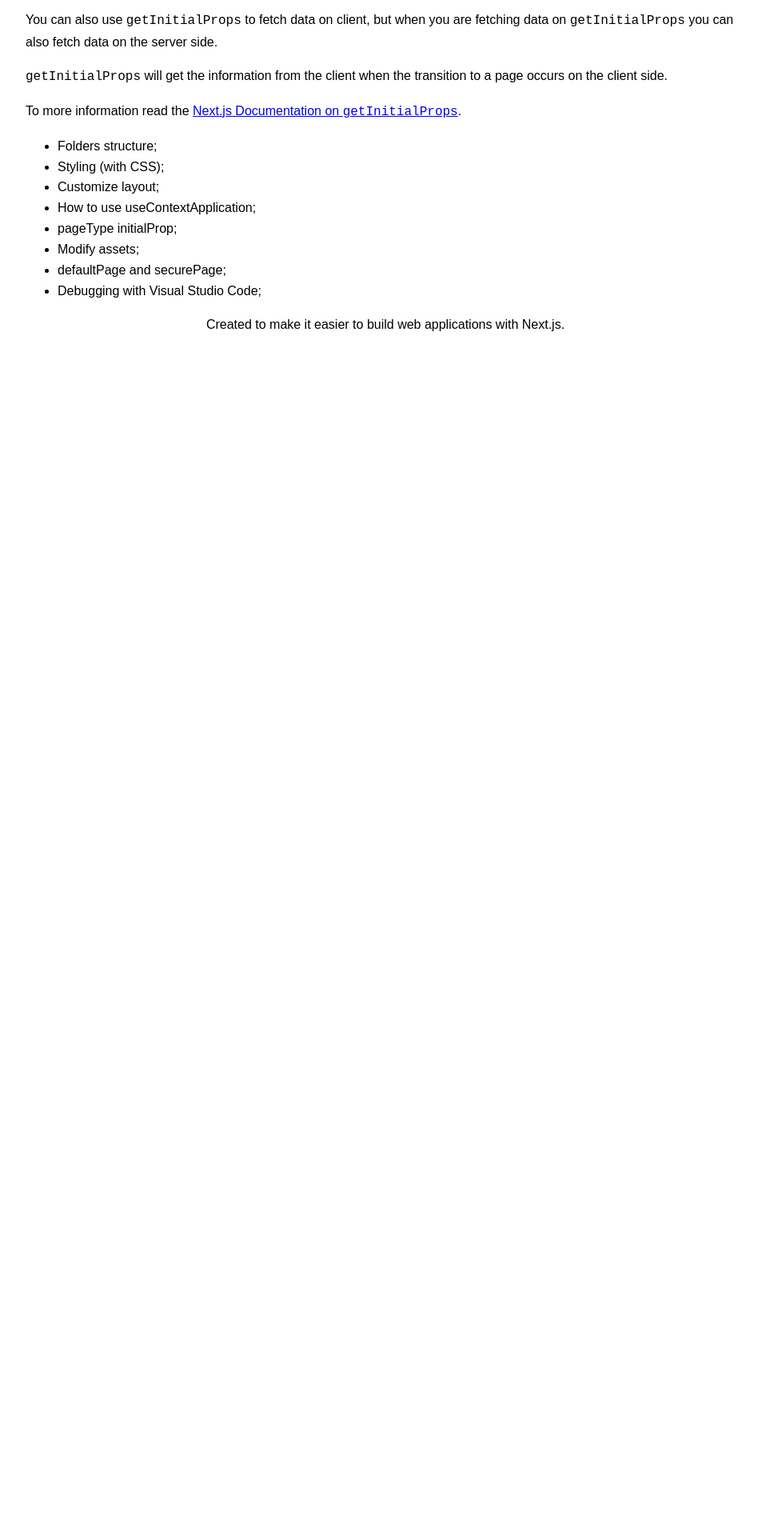
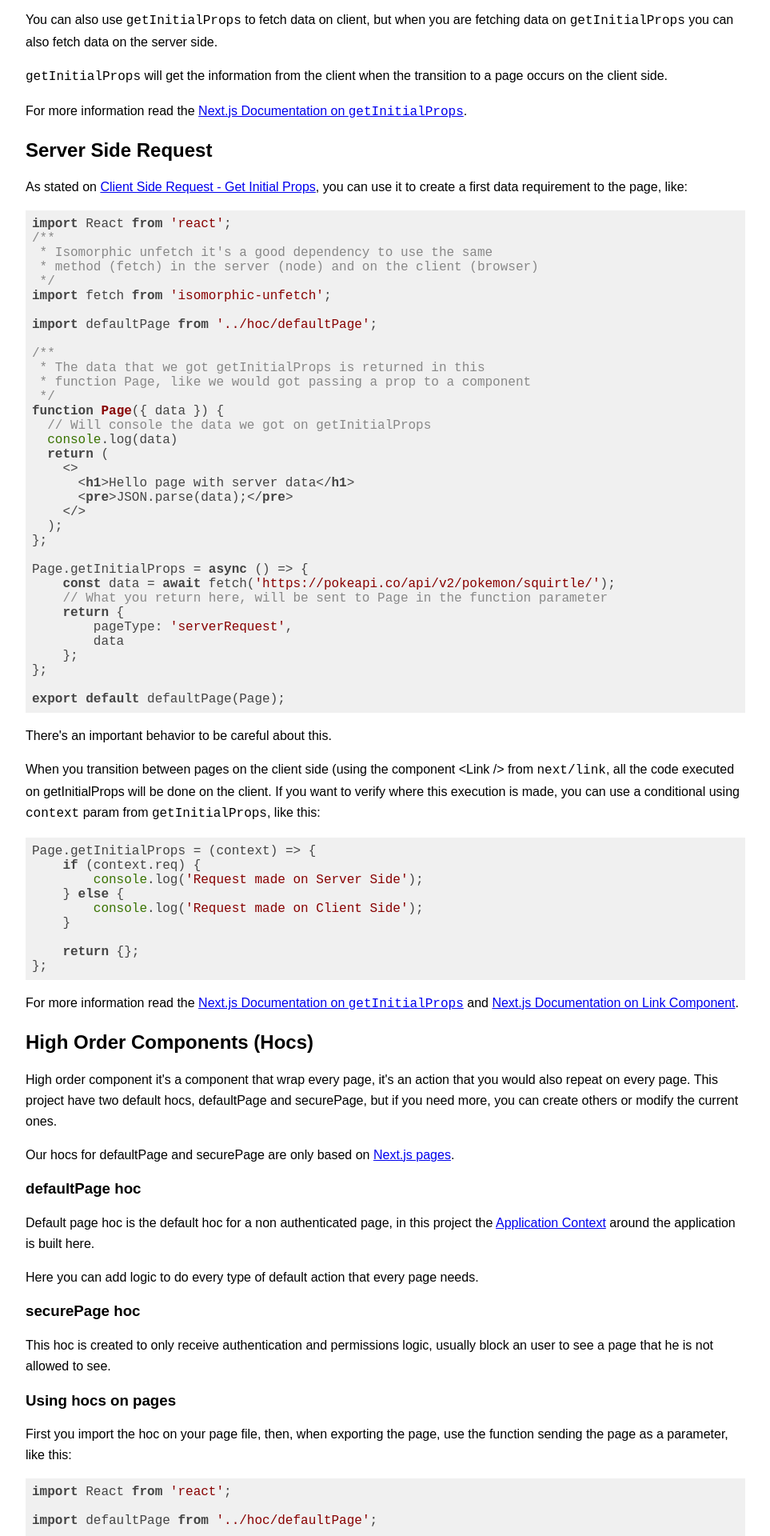
Before and after one commit to imaginamundo/nextjs-boilerplate, a Next.js app: page /how-it-works in a window 1280 px wide. Shown: the part 860-2780 px from the top of the page at 80% size, without its empty margins (158-1121 px from the left). Before the commit the page ends 1295 px from the top, so only its background shows below. Built offline with nearby package versions, Linux system fonts and the light colour scheme; no server answers.

Commit message:
Add more documentation on how it works

```diff
--- a/src/pages/how-it-works.tsx
+++ b/src/pages/how-it-works.tsx
@@ -8,10 +8,23 @@ import SEO from '../components/SEO';
 import Pokemon from '../components/Pokemon';
 
 function Page() {
-    const clientSideRequest = {
-        importHook:
-`import { useRequest } from '../hooks/request';`,
-        withHook:
+    return (
+        <Layout>
+            <SEO
+                title="Next.js Boilerplate How It Works"
+                description="How this project works."
+            />
+            <h1>How it Works (In progress…)</h1>
+
+            <h2 id="client-side-request">Client side request</h2>
+            <p>There is a hook in the folder <code>/src/hooks/request</code>.</p>
+            <p>To use it you can import the hook on your component.</p>
+            <SyntaxHighlighter language="javascript">
+                { `import { useRequest } from '../hooks/request';` }
+            </SyntaxHighlighter>
+            <p>You can only use it at the top level from a function, like:</p>
+            <SyntaxHighlighter language="javascript">
+{
 `import React from 'react';
 import { useRequest } from '../hooks/request';
 
@@ -27,42 +40,161 @@ function ComponentThatWillMakeAClientSideRequest() {
 };
 
 export default ComponentThatWillMakeAClientSideRequest;`
-    };
-
-    return (
-        <Layout>
-            <SEO
-                title="Next.js Boilerplate How It Works"
-                description="How this project works."
-            />
-            <h1>How it Works (In progress…)</h1>
-
-            <h2 id="client-side-request">Client side request</h2>
-            <p>There is a hook in the folder <code>/src/hooks/request</code>.</p>
-            <p>To use it you can import the hook on your component.</p>
-            <SyntaxHighlighter language="javascript">
-                { clientSideRequest.importHook }
-            </SyntaxHighlighter>
-            <p>You can only use it at the top level from a function, like:</p>
-            <SyntaxHighlighter language="javascript">
-                { clientSideRequest.withHook }
+}
             </SyntaxHighlighter>
             <p>We have an example component at <code>/src/components/Pokemon.tsx</code>, that will do this:</p>
             <Pokemon />
 
-            <h3>Get Initial Props</h3>
+            <h3 id="client-side-request_get-initial-props">Get Initial Props</h3>
             <p>You can also use <code>getInitialProps</code> to fetch data on client, but when you are fetching data on <code>getInitialProps</code> you can also fetch data on the server side.</p>
             <p><code>getInitialProps</code> will get the information from the client when the transition to a page occurs on the client side.</p>
-            <p>To more information read the <a href="https://nextjs.org/docs/api-reference/data-fetching/getInitialProps" target="_blank">Next.js Documentation on <code>getInitialProps</code></a>.</p>
+            <p>For more information read the <a href="https://nextjs.org/docs/api-reference/data-fetching/getInitialProps" target="_blank">Next.js Documentation on <code>getInitialProps</code></a>.</p>
+
+            <h2 id="server-side-request">Server Side Request</h2>
+            <p>As stated on <a href="#client-side-request_get-initial-props">Client Side Request - Get Initial Props</a>, you can use it to create a first data requirement to the page, like:</p>
+            <SyntaxHighlighter language="javascript">
+{
+`import React from 'react';
+/**
+ * Isomorphic unfetch it's a good dependency to use the same
+ * method (fetch) in the server (node) and on the client (browser)
+ */
+import fetch from 'isomorphic-unfetch';
+
+import defaultPage from '../hoc/defaultPage';
+
+/**
+ * The data that we got getInitialProps is returned in this
+ * function Page, like we would got passing a prop to a component
+ */
+function Page({ data }) {
+  // Will console the data we got on getInitialProps
+  console.log(data)
+  return (
+    <>
+      <h1>Hello page with server data</h1>
+      <pre>JSON.parse(data);</pre>
+    </>
+  );
+};
+
+Page.getInitialProps = async () => {
+    const data = await fetch('https://pokeapi.co/api/v2/pokemon/squirtle/');
+    // What you return here, will be sent to Page in the function parameter
+    return {
+        pageType: 'serverRequest',
+        data
+    };
+};
+
+export default defaultPage(Page);`
+}
+            </SyntaxHighlighter>
+            <p>There's an important behavior to be careful about this.</p>
+            <p>When you transition between pages on the client side (using the component { '<Link />'} from <code>next/link</code>, all the code executed on getInitialProps will be done on the client. If you want to verify where this execution is made, you can use a conditional using <code>context</code> param from <code>getInitialProps</code>, like this:</p>
+            <SyntaxHighlighter language="javascript">
+{
+`Page.getInitialProps = (context) => {
+    if (context.req) {
+        console.log('Request made on Server Side');
+    } else {
+        console.log('Request made on Client Side');
+    }
+
+    return {};
+};`
+}
+            </SyntaxHighlighter>
+            <p>For more information read the <a href="https://nextjs.org/docs/api-reference/data-fetching/getInitialProps" target="_blank">Next.js Documentation on <code>getInitialProps</code></a> and <a href="https://nextjs.org/docs/api-reference/next/link" target="_blank">Next.js Documentation on Link Component</a>.</p>
+
+            <h2 id="high-order-components">High Order Components (Hocs)</h2>
+            <p>High order component it's a component that wrap every page, it's an action that you would also repeat on every page. This project have two default hocs, defaultPage and securePage, but if you need more, you can create others or modify the current ones.</p>
+            <p>Our hocs for defaultPage and securePage are only based on <a href="https://nextjs.org/docs/basic-features/pages">Next.js pages</a>.</p>
+            <h3>defaultPage hoc</h3>
+            <p>Default page hoc is the default hoc for a non authenticated page, in this project the <a href="#application-context">Application Context</a> around the application is built here.</p>
+            <p>Here you can add logic to do every type of default action that every page needs.</p>
+
+            <h3>securePage hoc</h3>
+            <p>This hoc is created to only receive authentication and permissions logic, usually block an user to see a page that he is not allowed to see.</p>
+
+            <h3>Using hocs on pages</h3>
+            <p>First you import the hoc on your page file, then, when exporting the page, use the function sending the page as a parameter, like this:</p>
+            <SyntaxHighlighter language="javascript">
+{
+`import React from 'react';
+
+import defaultPage from '../hoc/defaultPage';
+
+function Page() {
+  return (
+    <h1>My page :D</h1>
+  );
+};
+
+Page.getInitialProps = () => {
+    return {
+        pageType: 'usingHocs',
+    };
+};
+
+// Exporting the Page component, with the defaultPage hoc
+export default defaultPage(Page);`
+}
+            </SyntaxHighlighter>
+            <h2 id="page-type-on-get-initial-props">Page Type on Get Initial Props</h2>
+            <p>Page type is used to create an "id" for each page, using it you can make it easier to use an analytics application, create betters A/B tests, and have the control of what is happening.</p>
+            <p>You can identify it on <code>defaultPage</code> hoc, and add spefic operations for each page type.</p>
+            <p>Here it's how you send the <code>pageType</code> to initial props:</p>
+            <SyntaxHighlighter language="javascript">
+{
+`Page.getInitialProps = () => {
+    return {
+        pageType: 'nameOfPage'
+    };
+};`
+}
+            </SyntaxHighlighter>
+
+            <h2 id="application-context">Application Context</h2>
+            <p>By default, we created the context around the whole application. It's good to pass information that you may need everywhere. The default information that we send to the send to the context is the url path, and the page type.</p>
+            <p>You can create you own contexts to avoid props drilling or modify the existing one that is here.</p>
+            <p>For more information read the <a href="https://pt-br.reactjs.org/docs/context.html" target="_blank">React Context Documention</a>.</p>
+
+            <h3>Add data to application context</h3>
+            <p>To add information to application context, you need to open the defaultPage hoc, this file have a constant called <code>contextProps</code>. To pass the information to the context, just add other key to the object and update it's interface.</p>
+
+            <h3>Get data from application context</h3>
+            <p>Import the hook use <code>useAppContext</code> from appContext, then this hook (that is a function) will return the current application context, like this:</p>
+            <SyntaxHighlighter language="javascript">
+            {
+`import React from 'react';
+
+// Import the hook
+import { useAppContext } from '../hooks/appContext';
+
+function SomeComponent() {
+  // Get the context values
+  const context = useAppContext();
+  return (
+    // ...
+  );
+};
+
+Page.getInitialProps = () => {
+    return {
+        pageType: 'usingHocs',
+    };
+};
+
+export default SomeComponent;`
+}
+            </SyntaxHighlighter>
 
             <ul>
                 <li>Folders structure;</li>
                 <li>Styling (with CSS);</li>
                 <li>Customize layout;</li>
-                <li>How to use useContextApplication;</li>
-                <li>pageType initialProp;</li>
                 <li>Modify assets;</li>
-                <li>defaultPage and securePage;</li>
                 <li>Debugging with Visual Studio Code;</li>
             </ul>
         </Layout>
```
